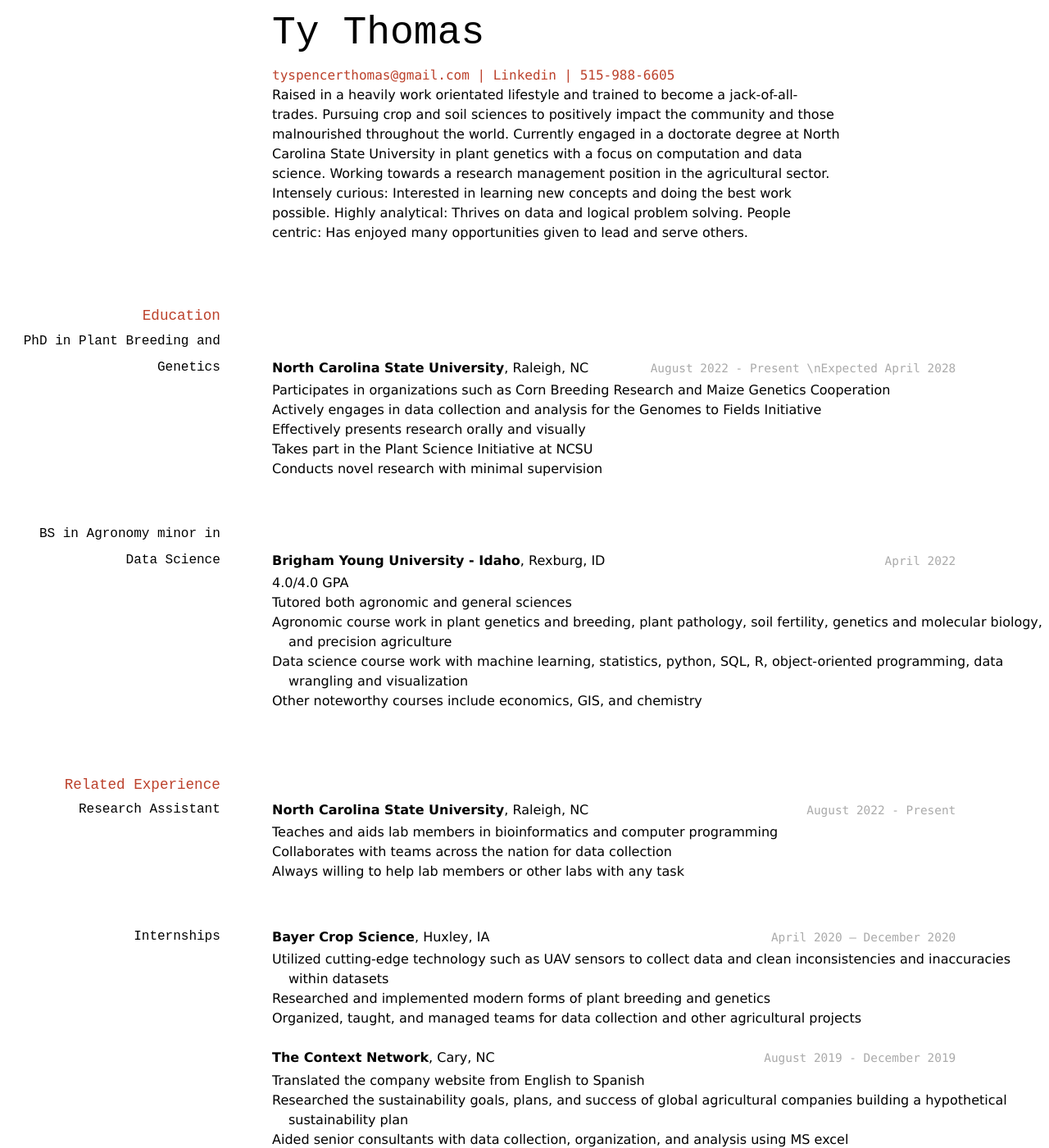
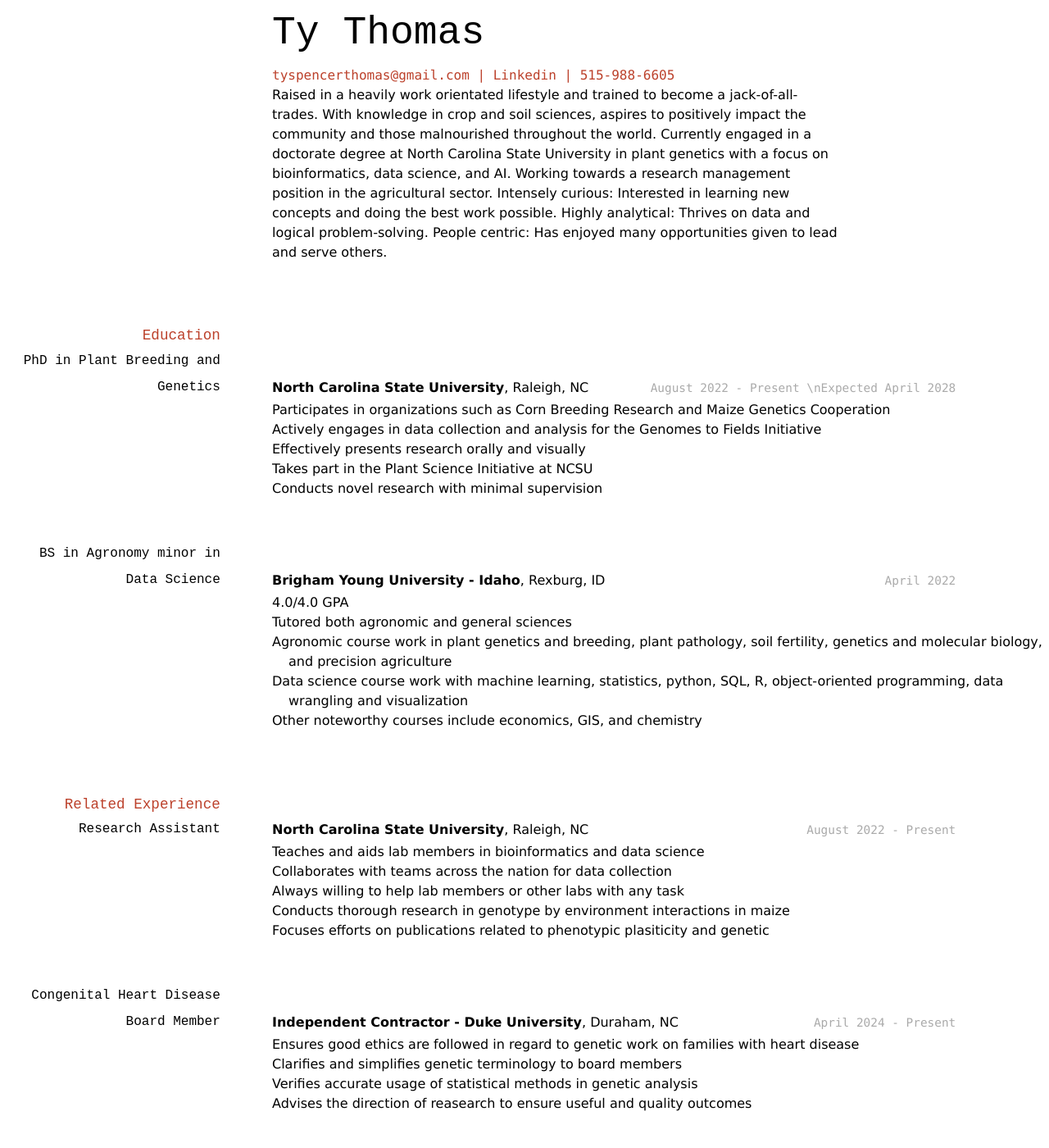
Before and after one commit to ty-thomas/Thomas_Resume, a Jekyll site: the page built from docs/index.md, in a window 1280 px wide and 1400 px high. Shown: the whole window at 82% size. Built offline with Jekyll 4.4.1, drawn with Linux system fonts in a browser that asks for light colours; some of the changed text lies outside the part shown.

Commit message:
Update index.md

```diff
--- a/docs/index.md
+++ b/docs/index.md
@@ -10,9 +10,7 @@ title: Ty Thomas' Resume
 | 515-988-6605
 </div>
 
-Raised in a heavily work orientated lifestyle and trained to become a jack-of-all-trades. Pursuing crop and soil sciences to positively impact the community and those malnourished throughout the world. Currently engaged in a doctorate degree at North Carolina State University in plant genetics with a focus on computation and data science. Working towards a research management position in the agricultural sector. Intensely curious: Interested in learning new concepts and doing the best work possible. Highly analytical: Thrives on data and logical problem solving. People centric: Has enjoyed many opportunities given to lead and serve others.
-
-<!-- https://www.monique.tech/the-art-of-markdown -->
+Raised in a heavily work orientated lifestyle and trained to become a jack-of-all-trades. With knowledge in crop and soil sciences, aspires to positively impact the community and those malnourished throughout the world. Currently engaged in a doctorate degree at North Carolina State University in plant genetics with a focus on bioinformatics, data science, and AI. Working towards a research management position in the agricultural sector. Intensely curious: Interested in learning new concepts and doing the best work possible. Highly analytical: Thrives on data and logical problem-solving. People centric: Has enjoyed many opportunities given to lead and serve others.
 
 ## Education
 
@@ -45,9 +43,21 @@ __Brigham Young University - Idaho__, Rexburg, ID
 `August 2022 - Present`
 __North Carolina State University__, Raleigh, NC
 
-- Teaches and aids lab members in bioinformatics and computer programming
+- Teaches and aids lab members in bioinformatics and data science
 - Collaborates with teams across the nation for data collection
 - Always willing to help lab members or other labs with any task
+- Conducts thorough research in genotype by environment interactions in maize
+- Focuses efforts on publications related to phenotypic plasiticity and genetic
+
+
+### Congenital Heart Disease Board Member
+`April 2024 - Present`
+__Independent Contractor - Duke University__, Duraham, NC
+
+- Ensures good ethics are followed in regard to genetic work on families with heart disease
+- Clarifies and simplifies genetic terminology to board members
+- Verifies accurate usage of statistical methods in genetic analysis
+- Advises the direction of reasearch to ensure useful and quality outcomes
 
 ### Internships
 
@@ -90,11 +100,15 @@ __Service Missionary__, Mexico
 
 ### Data
 - Professional use of Office 365 including MS Excel
-- Programming and data manipulation with Python and R
+- Programming and data analysis using Python and R
 - Analyzing relational databases using SQL
 - Data wrangling and visualization
 - Collaborative coding using git and GitHub
-- Bioinformatics including GWAS, variant calling, RNA-seq analysis, and statistical modeling
+
+### Genetic
+- Bioinformatic workflows to proces both DNA and RNA on varying organisms
+- Analysis including TWAS, variant calling, RNA-seq analysis, and statistical modeling
+- Genomic selection and predictive analysis using statistics and AI
 
 ### Other Skills
 - Fluent in Spanish
@@ -103,10 +117,11 @@ __Service Missionary__, Mexico
 
 ## Honors
 
+- Research Ambassador for the National Corn Growers Association
 - Eagle Scout
+- Full academic scholarship
 - Member of The National Honor Society
 - All-State musician
-- Full academic scholarship
 
 References available upon request
 
```
